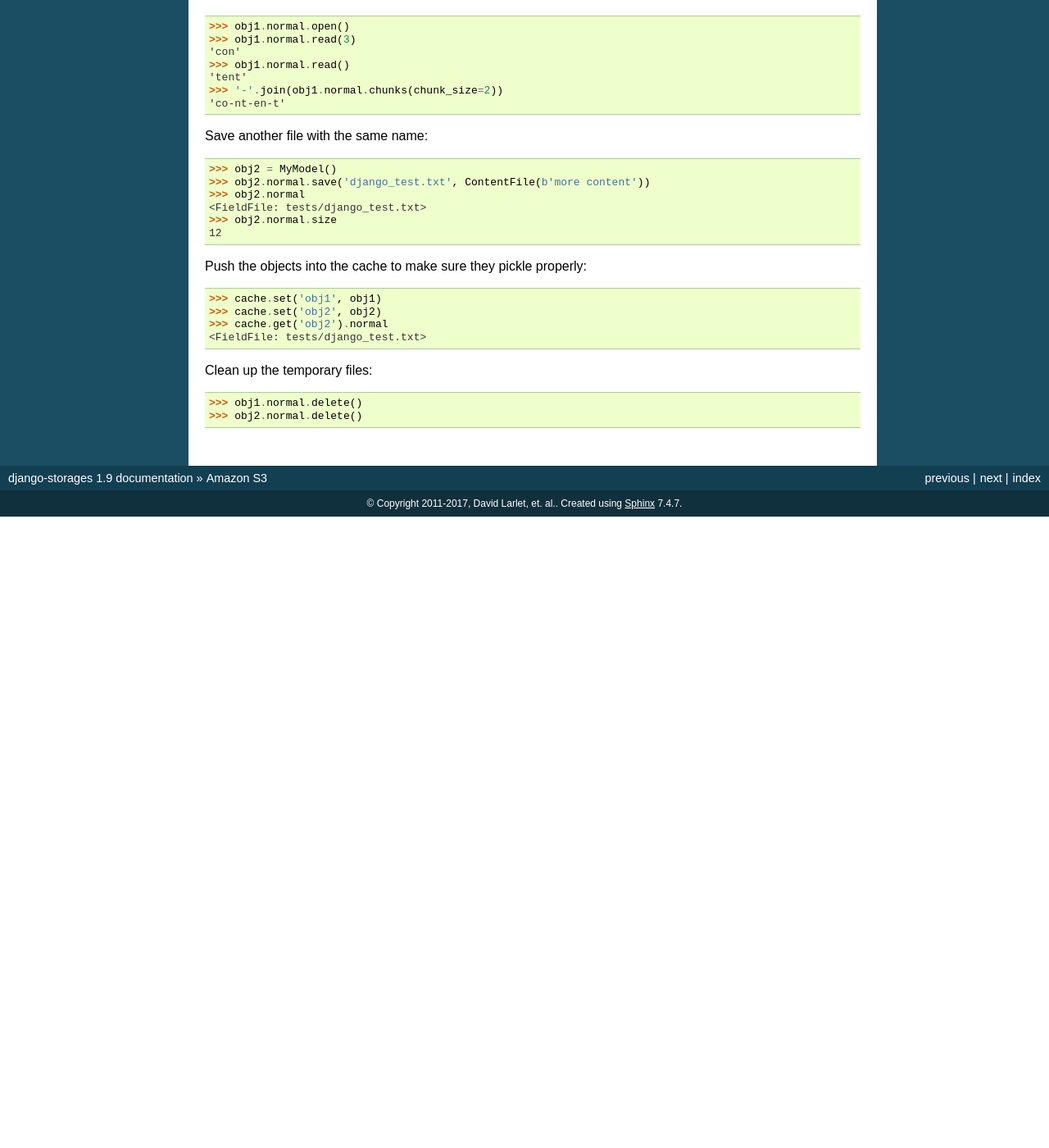
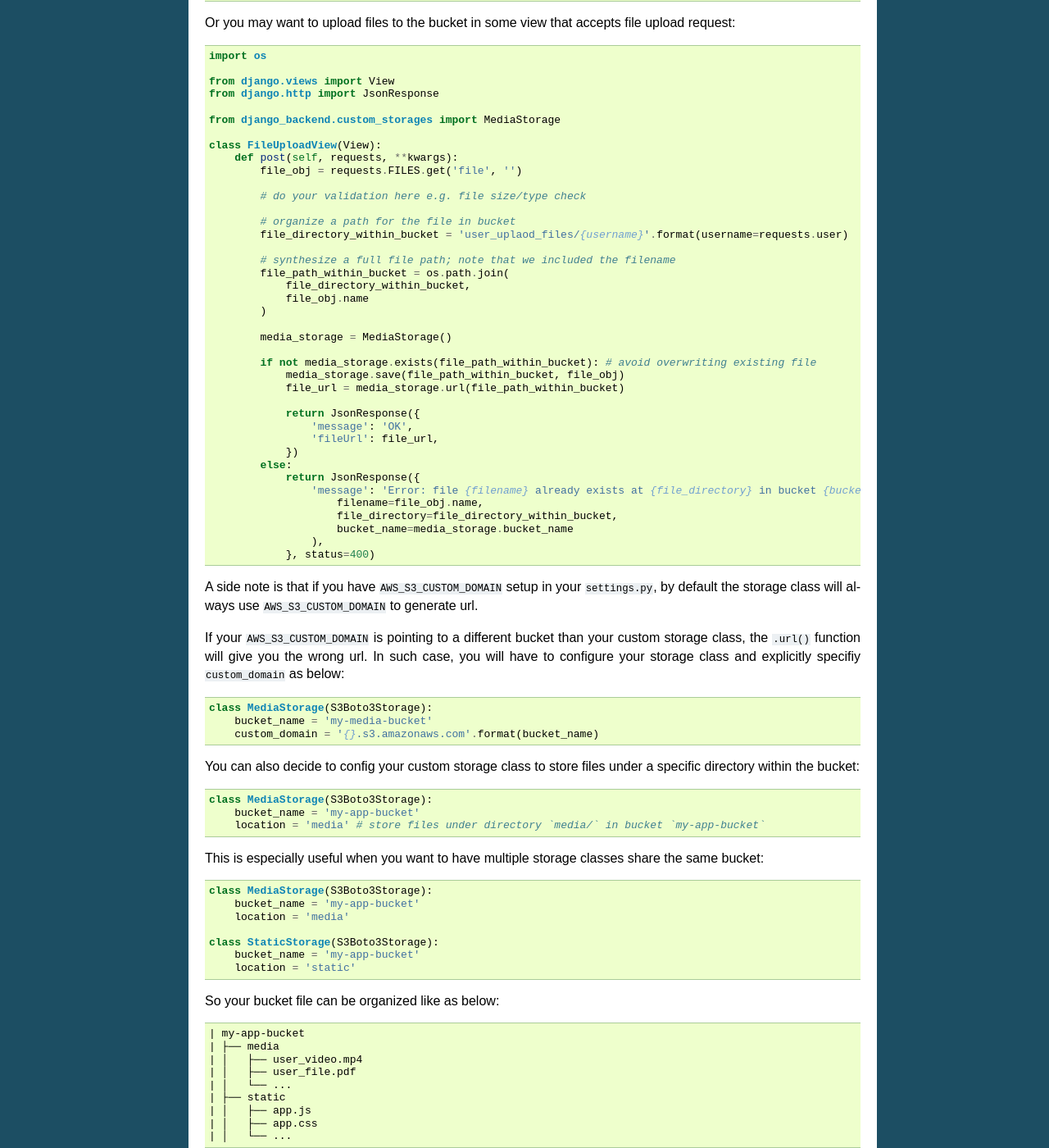
Before and after one commit to jschneier/django-storages, a Sphinx documentation site: the page built from docs/backends/amazon-S3.rst, in a window 1280 px wide and 1400 px high, scrolled down 4837 px. Shown: the whole window at 82% size. Built offline with Sphinx 7.4.7, drawn with Linux system fonts in a browser that asks for light colours; before the commit the page ends 5467 px from its top, so only the background shows below that; some of the changed text lies outside the part shown.

Commit message:
Document subclassing a backend

```diff
--- a/docs/backends/amazon-S3.rst
+++ b/docs/backends/amazon-S3.rst
@@ -248,6 +248,113 @@
     >>> default_storage.exists('storage_test')
     False
 
+
+Overriding the default Storage class
+^^^^^^^^^^^^^^^^^^^^^^^^^^^^^^^^^^^^
+
+You can override the default Storage class and create your custom storage backend. Below provides some examples and common use cases to help you get started. This section assumes you have your AWS credentials configured, e.g. ``AWS_ACCESS_KEY_ID`` and ``AWS_SECRET_ACCESS_KEY``.
+
+To create a storage class using a specific bucket::
+
+    from storages.backends.s3boto3 import S3Boto3Storage
+
+    class MediaStorage(S3Boto3Storage):
+        bucket_name = 'my-media-bucket'
+
+
+Assume that you store the above class ``MediaStorage`` in a file called ``custom_storage.py`` in the project directory tree like below::
+
+    | (your django project root directory)
+    | ├── manage.py
+    | ├── my_django_app
+    | │   ├── custom_storage.py
+    | │   └── ...
+    | ├── ...
+
+You can now use your custom storage class for default file storage in Django settings like below::
+
+    DEFAULT_FILE_STORAGE = 'my_django_app.custom_storage.MediaStorage'
+
+Or you may want to upload files to the bucket in some view that accepts file upload request::
+
+    import os
+
+    from django.views import View
+    from django.http import JsonResponse
+
+    from django_backend.custom_storages import MediaStorage
+
+    class FileUploadView(View):
+        def post(self, requests, **kwargs):
+            file_obj = requests.FILES.get('file', '')
+
+            # do your validation here e.g. file size/type check
+
+            # organize a path for the file in bucket
+            file_directory_within_bucket = 'user_uplaod_files/{username}'.format(username=requests.user)
+
+            # synthesize a full file path; note that we included the filename
+            file_path_within_bucket = os.path.join(
+                file_directory_within_bucket,
+                file_obj.name
+            )
+
+            media_storage = MediaStorage()
+
+            if not media_storage.exists(file_path_within_bucket): # avoid overwriting existing file
+                media_storage.save(file_path_within_bucket, file_obj)
+                file_url = media_storage.url(file_path_within_bucket)
+
+                return JsonResponse({
+                    'message': 'OK',
+                    'fileUrl': file_url,
+                })
+            else:
+                return JsonResponse({
+                    'message': 'Error: file {filename} already exists at {file_directory} in bucket {bucket_name}'.format(
+                        filename=file_obj.name,
+                        file_directory=file_directory_within_bucket,
+                        bucket_name=media_storage.bucket_name
+                    ),
+                }, status=400)
+
+A side note is that if you have ``AWS_S3_CUSTOM_DOMAIN`` setup in your ``settings.py``, by default the storage class will always use ``AWS_S3_CUSTOM_DOMAIN`` to generate url.
+
+If your ``AWS_S3_CUSTOM_DOMAIN`` is pointing to a different bucket than your custom storage class, the ``.url()`` function will give you the wrong url. In such case, you will have to configure your storage class and explicitly specifiy ``custom_domain`` as below::
+
+    class MediaStorage(S3Boto3Storage):
+        bucket_name = 'my-media-bucket'
+        custom_domain = '{}.s3.amazonaws.com'.format(bucket_name)
+
+You can also decide to config your custom storage class to store files under a specific directory within the bucket::
+
+    class MediaStorage(S3Boto3Storage):
+        bucket_name = 'my-app-bucket'
+        location = 'media' # store files under directory `media/` in bucket `my-app-bucket`
+
+This is especially useful when you want to have multiple storage classes share the same bucket::
+
+    class MediaStorage(S3Boto3Storage):
+        bucket_name = 'my-app-bucket'
+        location = 'media'
+
+    class StaticStorage(S3Boto3Storage):
+        bucket_name = 'my-app-bucket'
+        location = 'static'
+
+So your bucket file can be organized like as below::
+
+    | my-app-bucket
+    | ├── media
+    | │   ├── user_video.mp4
+    | │   ├── user_file.pdf
+    | │   └── ...
+    | ├── static
+    | │   ├── app.js
+    | │   ├── app.css
+    | │   └── ...
+
+
 Model
 -----
 
```
Also changed, not shown: 1 other file.
